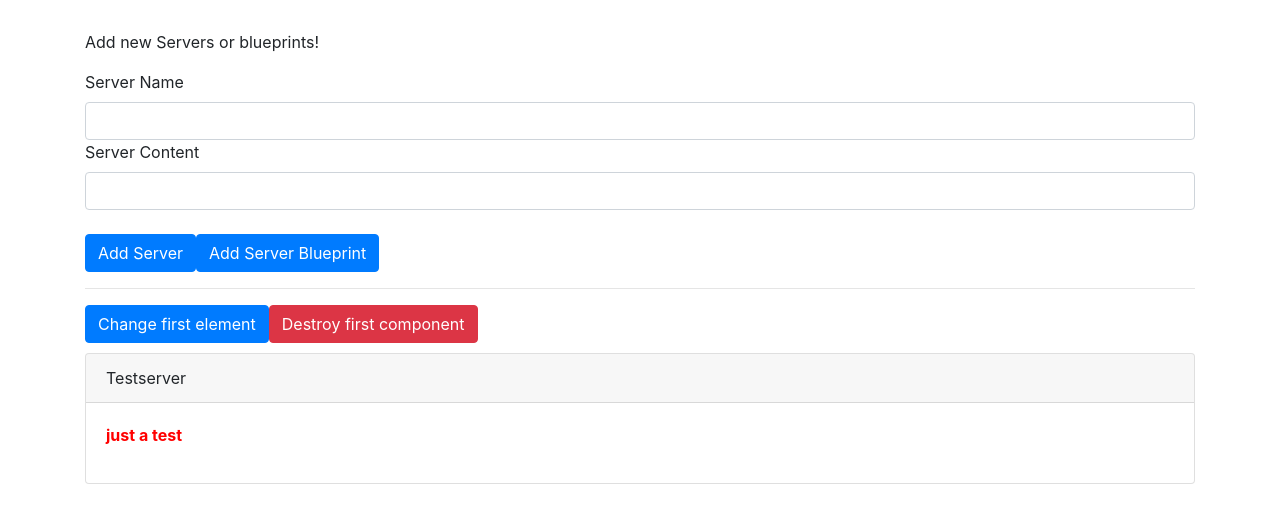
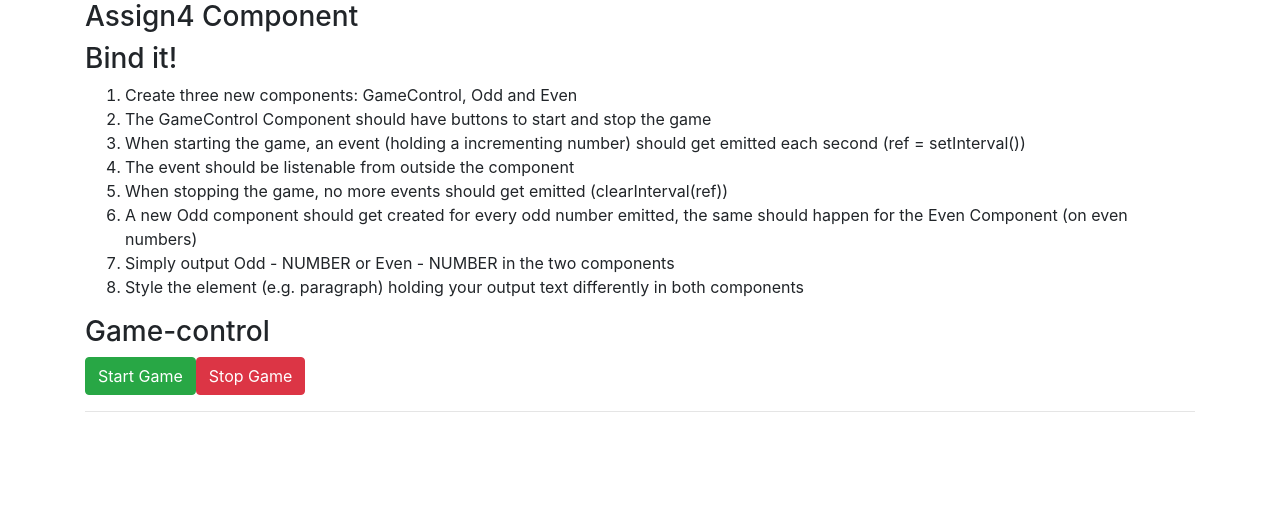
Before and after one commit to HwyToHell/sections, an Angular app: page / in a window 1280 px wide. Shown: the top 520 px of the page. Built offline with nearby package versions, Linux system fonts and the light colour scheme.

Commit message:
assignment 4: own solution

```diff
--- /dev/null
+++ b/src/app/assign4.component.html
@@ -0,0 +1,31 @@
+<div class="container">
+    <div class="row">
+      <div class="col-sm-12">
+        <h3>Assign4 Component</h3>
+        <h3>Bind it!</h3>
+        <ol>
+          <li>Create three new components: GameControl, Odd and Even</li>
+          <li>The GameControl Component should have buttons to start and stop the game</li>
+          <li>When starting the game, an event (holding a incrementing number) should get emitted each second (ref = setInterval())</li>
+          <li>The event should be listenable from outside the component</li>
+          <li>When stopping the game, no more events should get emitted (clearInterval(ref))</li>
+          <li>A new Odd component should get created for every odd number emitted, the same should happen for the Even Component (on even numbers)</li>
+          <li>Simply output Odd - NUMBER or Even - NUMBER in the two components</li>
+          <li>Style the element (e.g. paragraph) holding your output text differently in both components</li>
+        </ol>
+        <app-game-control (timerTick)="onTick($event)"></app-game-control>
+      </div>
+    </div>
+    <div class="row">
+      <div class="col-sm">
+        <app-odd *ngFor="let number of numbers">
+          <p *ngIf="number%2 !== 0" style="color: blue">odd: {{number}}</p>
+        </app-odd>
+      </div>
+      <div class="col-sm-6">
+        <app-even *ngFor="let number of numbers">
+          <p *ngIf="number%2 === 0" style="color: red">even: {{number}}</p>
+        </app-even>
+      </div>
+    </div>
+  </div>
--- /dev/null
+++ b/src/app/assign4.component.ts
@@ -0,0 +1,16 @@
+import { Component } from '@angular/core';
+
+@Component({
+  selector: 'app-root',
+  templateUrl: './assign4.component.html',
+  styleUrls: []
+})
+export class Assign4Component {
+  numbers = [];
+
+
+  onTick(count: number) {
+    // console.log("onTick: " + count);
+    this.numbers.push(count);
+  }
+}
--- /dev/null
+++ b/src/app/assignment4/even/even.component.css
@@ -0,0 +1,3 @@
+p {
+    color: red;
+}
--- /dev/null
+++ b/src/app/assignment4/even/even.component.html
@@ -0,0 +1 @@
+<ng-content></ng-content>
--- /dev/null
+++ b/src/app/assignment4/even/even.component.ts
@@ -0,0 +1,15 @@
+import { Component, OnInit } from '@angular/core';
+
+@Component({
+  selector: 'app-even',
+  templateUrl: './even.component.html',
+  styleUrls: ['./even.component.css']
+})
+export class Even implements OnInit {
+
+  constructor() { }
+
+  ngOnInit(): void {
+  }
+
+}
--- /dev/null
+++ b/src/app/assignment4/game-control/game-control.component.css
@@ -0,0 +1,3 @@
+hr {
+    margin-bottom: 10px;
+}
--- /dev/null
+++ b/src/app/assignment4/game-control/game-control.component.html
@@ -0,0 +1,4 @@
+<h3>Game-control</h3>
+<button class="btn btn-success" (click)="onStart()">Start Game</button>
+<button class="btn btn-danger"(click)="onStop()">Stop Game</button>
+<hr>
--- /dev/null
+++ b/src/app/assignment4/game-control/game-control.component.ts
@@ -0,0 +1,37 @@
+import { Component, OnInit, Output, EventEmitter } from '@angular/core';
+
+@Component({
+  selector: 'app-game-control',
+  templateUrl: './game-control.component.html',
+  styleUrls: ['./game-control.component.css']
+})
+export class GameControl implements OnInit {
+  static counter: number = 0;
+  isGameRunning: boolean = false;
+  timer: number;
+  @Output() timerTick = new EventEmitter<number>();
+
+  constructor() {
+    console.log(GameControl.counter);
+   }
+
+  ngOnInit(): void {
+  }
+
+  // increment() { uses wrong this }
+  increment = () => {
+    ++GameControl.counter;
+    // console.log("counter: " + GameControl.counter);
+    this.timerTick.emit(GameControl.counter);
+  }
+
+  onStart() {
+    this.timer = window.setInterval(this.increment, 1000);
+  }
+
+  onStop() {
+    clearInterval(this.timer);
+  }
+
+
+}
--- /dev/null
+++ b/src/app/assignment4/odd/odd.component.css
@@ -0,0 +1,3 @@
+p {
+   color: blue;
+}
--- /dev/null
+++ b/src/app/assignment4/odd/odd.component.html
@@ -0,0 +1 @@
+<ng-content></ng-content>
--- /dev/null
+++ b/src/app/assignment4/odd/odd.component.ts
@@ -0,0 +1,16 @@
+import { Component, OnInit } from '@angular/core';
+
+@Component({
+  selector: 'app-odd',
+  templateUrl: './odd.component.html',
+  styleUrls: ['./odd.component.css']
+})
+export class Odd implements OnInit {
+  oddNumbers =[];
+
+  constructor() { }
+
+  ngOnInit(): void {
+  }
+
+}
```
Also changed, not shown: src/app/app.module.ts (+12 -2 lines), 1 other file (tests, documents, lock files or other folders).
